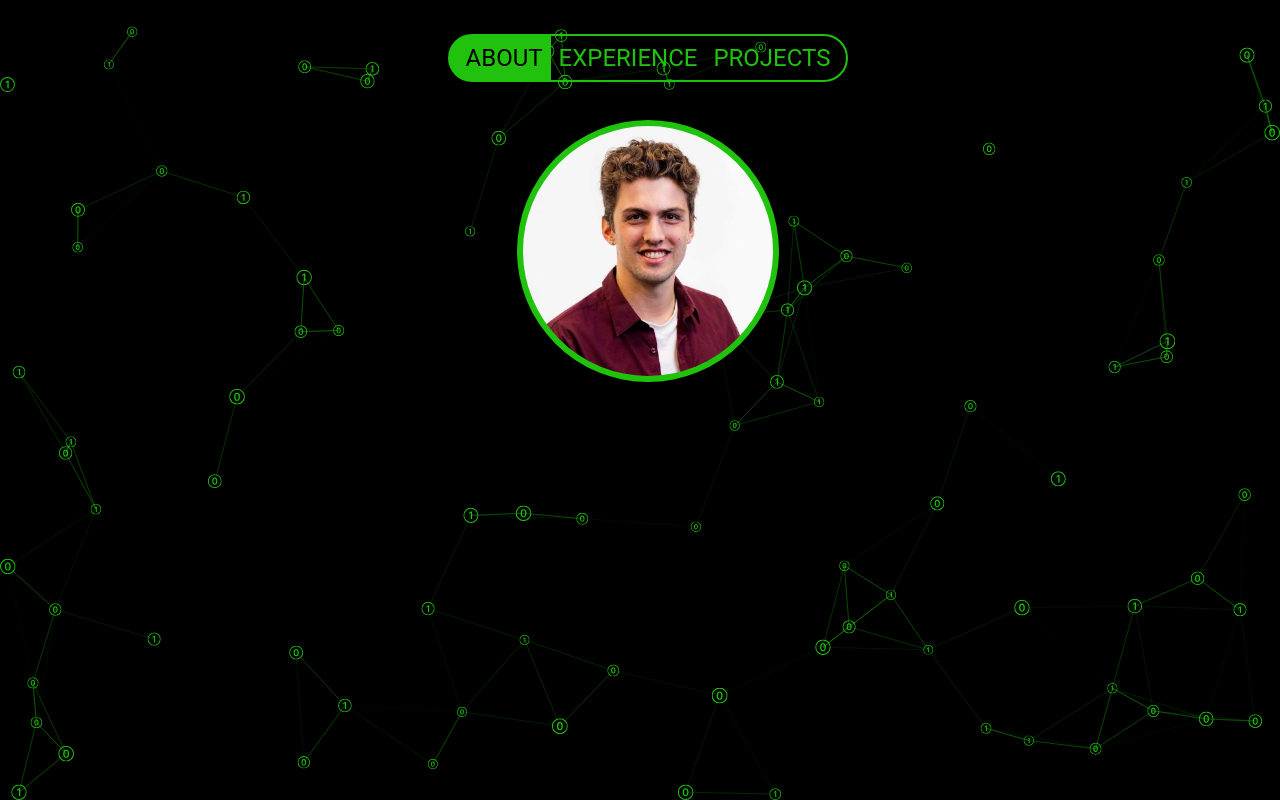
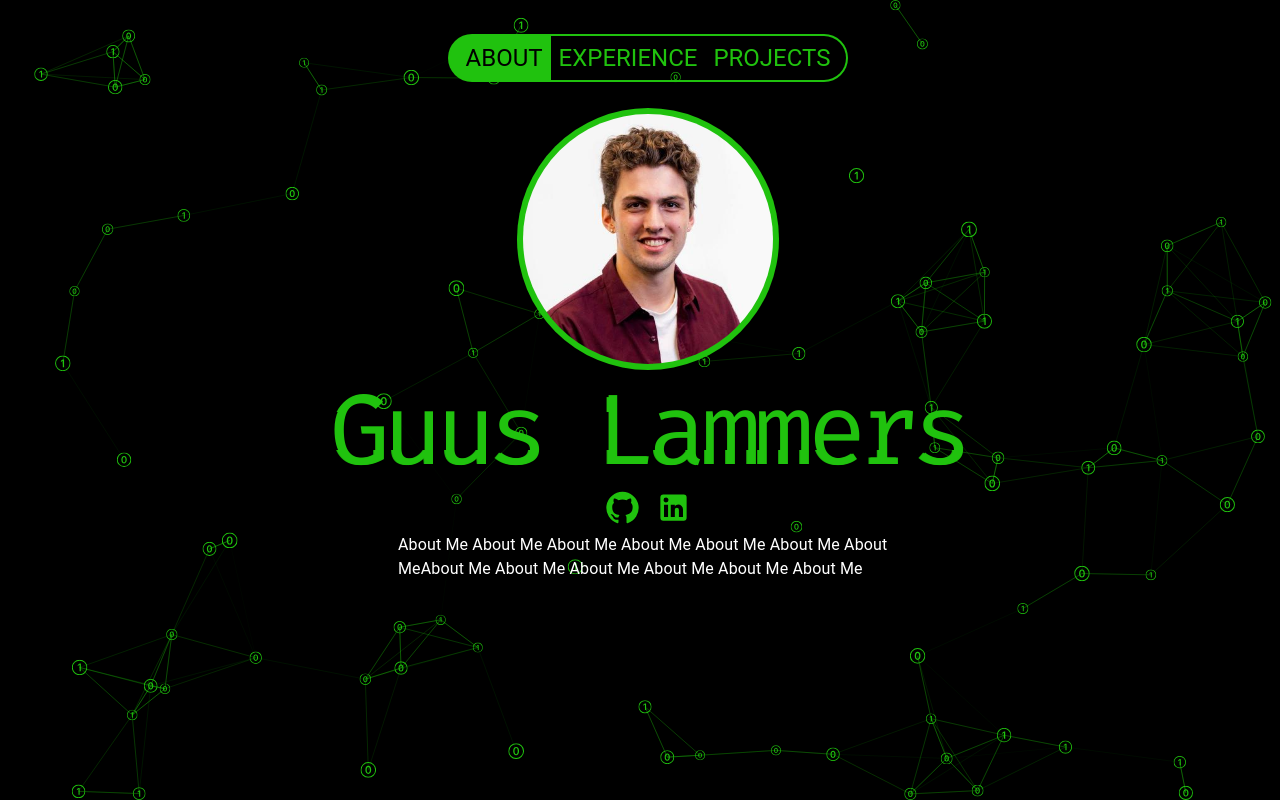
Before and after one commit to GuusLammers/portfolio, a React (Vite) app: page /portfolio/about in a window 1280 px wide. Built offline with nearby package versions, Linux system fonts and the light colour scheme.

Commit message:
Added format for about page WIP

```diff
--- a/src/components/glitch-text/GlitchText.tsx
+++ b/src/components/glitch-text/GlitchText.tsx
@@ -3,10 +3,11 @@ import './glitch.css';
 
 interface GlitchTextProps {
   text: string;
+  sizePX: number;
 }
-export const GlitchText: FC<GlitchTextProps> = ({ text }) => {
+export const GlitchText: FC<GlitchTextProps> = ({ text, sizePX }) => {
   return (
-    <div className="body-style">
+    <div className="body-style" style={{ fontSize: `${sizePX}px` }}>
       <div className="glitch-text" title={text}>
         {text}
       </div>
--- a/src/components/glitch-text/glitch.css
+++ b/src/components/glitch-text/glitch.css
@@ -5,7 +5,6 @@
   margin: 0;
   background: 'transparent';
   color: #20c20e;
-  font-size: 200px;
   font-family: 'Fira Mono', monospace;
   letter-spacing: -7px;
 }
--- a/src/pages/About.tsx
+++ b/src/pages/About.tsx
@@ -1,7 +1,12 @@
-import { Box } from '@mui/material';
-import TimelineDot from '@mui/lab/TimelineDot';
+import { Box, Stack, IconButton, Typography } from '@mui/material';
+import { GlitchText } from '../components/glitch-text/GlitchText';
+import { useTheme } from '@mui/material/styles';
+import GitHubIcon from '@mui/icons-material/GitHub';
+import LinkedInIcon from '@mui/icons-material/LinkedIn';
 
 export const About = () => {
+  const theme = useTheme();
+
   return (
     <Box
       sx={{
@@ -12,12 +17,16 @@ export const About = () => {
         justifyContent: 'center',
       }}
     >
-      <TimelineDot
-        color="primary"
+      <Stack sx={{ width: '100%', display: 'flex', alignItems: 'center' }}>
+        <Box
           sx={{
+            width: '262px',
+            height: '262px',
             display: 'flex',
             justifyContent: 'center',
             alignItems: 'center',
+            borderRadius: '50%',
+            backgroundColor: theme.palette.primary.main,
           }}
         >
           <img
@@ -30,7 +39,35 @@ export const About = () => {
               objectFit: 'cover',
             }}
           />
-      </TimelineDot>
+        </Box>
+        <GlitchText text="Guus Lammers" sizePX={100} />
+        <Box sx={{ display: 'flex', justifyContent: 'center' }}>
+          <IconButton
+            sx={{ paddingTop: 0, color: theme.palette.primary.main }}
+            onClick={() => {
+              window.open('https://github.com/guuslammers');
+            }}
+          >
+            <GitHubIcon fontSize="large" />
+          </IconButton>
+          <IconButton
+            sx={{ paddingTop: 0, color: theme.palette.primary.main }}
+            onClick={() => {
+              window.open('https://www.linkedin.com/in/guuslammers/');
+            }}
+          >
+            <LinkedInIcon fontSize="large" />
+          </IconButton>
+        </Box>
+        <Typography
+          sx={{
+            width: '500px',
+          }}
+        >
+          About Me About Me About Me About Me About Me About Me About MeAbout Me About Me About Me
+          About Me About Me About Me
+        </Typography>
+      </Stack>
     </Box>
   );
 };
--- a/src/pages/Error404.tsx
+++ b/src/pages/Error404.tsx
@@ -12,7 +12,7 @@ export const Error404 = () => {
         justifyContent: 'center',
       }}
     >
-      <GlitchText text="404" />
+      <GlitchText text="404" sizePX={200} />
     </Box>
   );
 };
```
Lines whose indentation alone changed are shown as unchanged.
